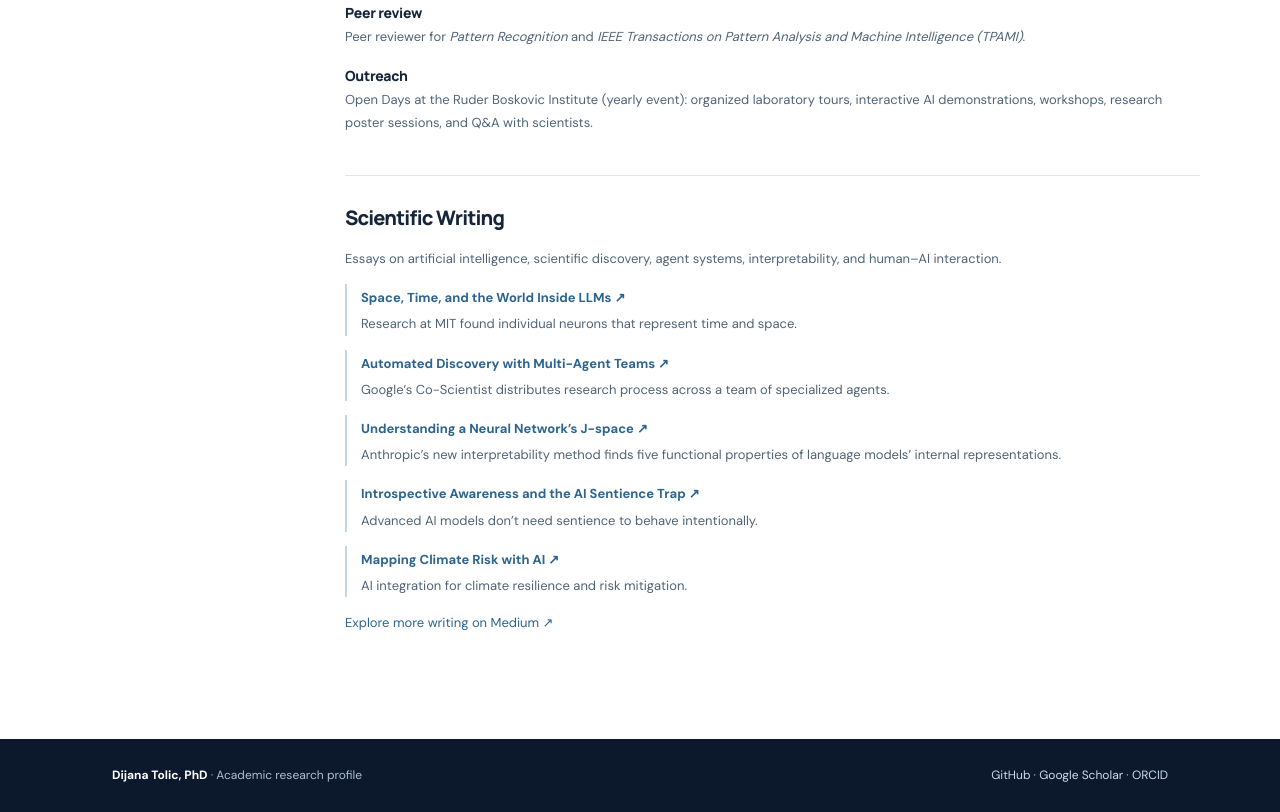
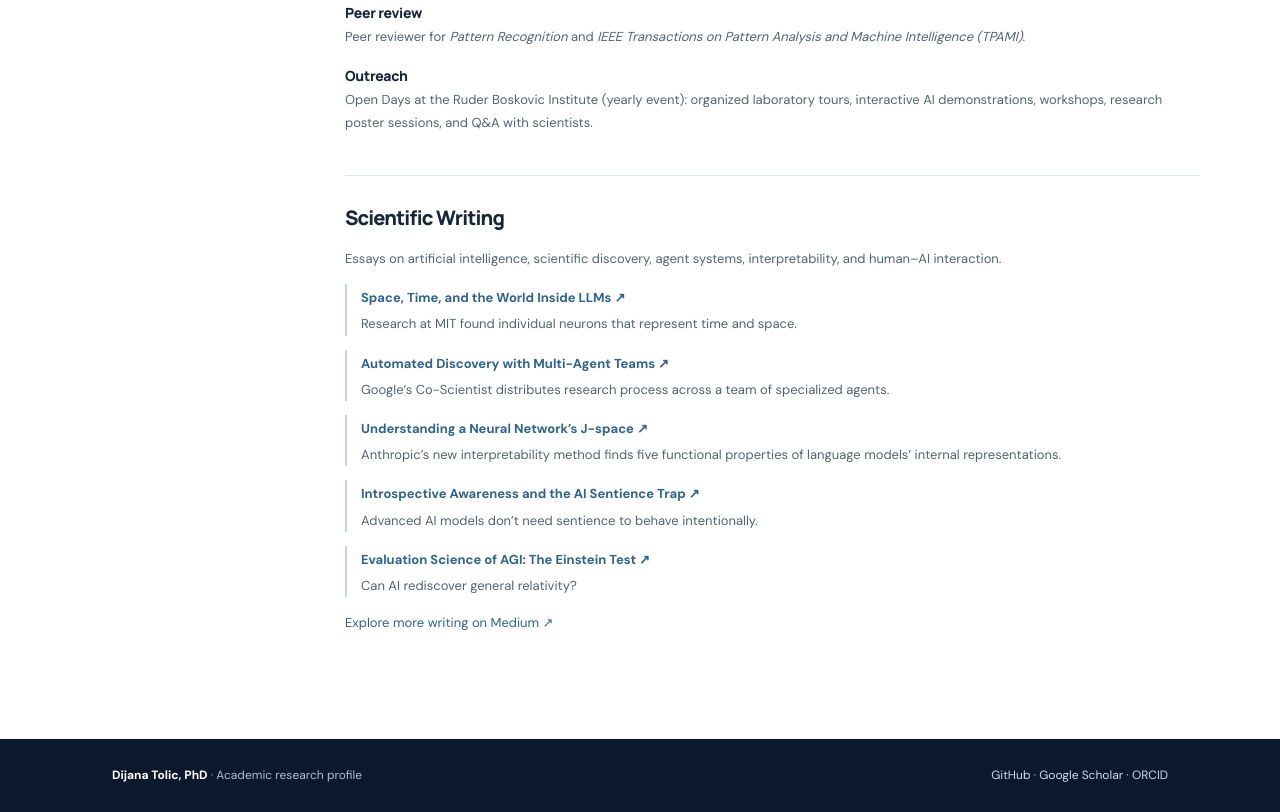
Before and after one commit to singularity4/singularity4.github.io, a plain HTML site: page index.html in a window 1280 px wide. Shown: the part 3439-4251 px from the top of the page. Drawn offline with Linux system fonts and the light colour scheme.

Commit message:
Update index.html

```diff
--- a/index.html
+++ b/index.html
@@ -75,7 +75,7 @@
 <div class="write-item"><strong><a href="https://medium.com/@singularity4/automated-discovery-with-multi-agent-teams-edd7b2ebd43d" target="_blank" rel="noopener">Automated Discovery with Multi-Agent Teams ↗︎</a></strong><p>Google’s Co-Scientist distributes research process across a team of specialized agents.</p></div>
 <div class="write-item"><strong><a href="https://medium.com/minds-and-machines/understanding-a-neural-networks-j-space-4020daaa8e25" target="_blank" rel="noopener">Understanding a Neural Network’s J-space ↗︎</a></strong><p>Anthropic’s new interpretability method finds five functional properties of language models’ internal representations.</p></div>
 <div class="write-item"><strong><a href="https://medium.com/@singularity4/introspective-awareness-and-the-ai-sentience-trap-44e8ffe56d3a" target="_blank" rel="noopener">Introspective Awareness and the AI Sentience Trap ↗︎</a></strong><p>Advanced AI models don’t need sentience to behave intentionally.</p></div>
-<div class="write-item"><strong><a href="https://medium.com/@singularity4/mapping-climate-risk-with-ai-a268cf5b267a" target="_blank" rel="noopener">Mapping Climate Risk with AI ↗︎</a></strong><p>AI integration for climate resilience and risk mitigation.</p></div>
+<div class="write-item"><strong><a href="https://medium.com/minds-and-machines/evaluation-science-of-agi-the-einstein-test-c93c6b60ae7f" target="_blank" rel="noopener">Evaluation Science of AGI: The Einstein Test ↗︎</a></strong><p>Can AI rediscover general relativity?</p></div>
 <p><a href="https://medium.com/@singularity4" target="_blank" rel="noopener">Explore more writing on Medium ↗︎</a></p></section>
 </div></div>
 </main>
```
